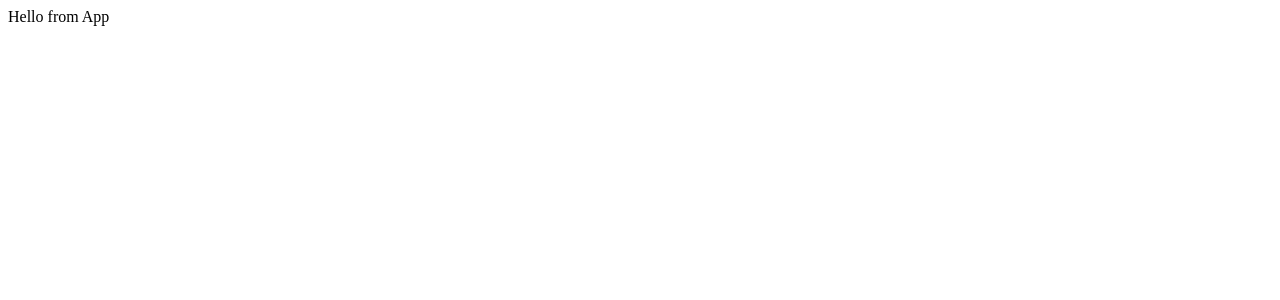
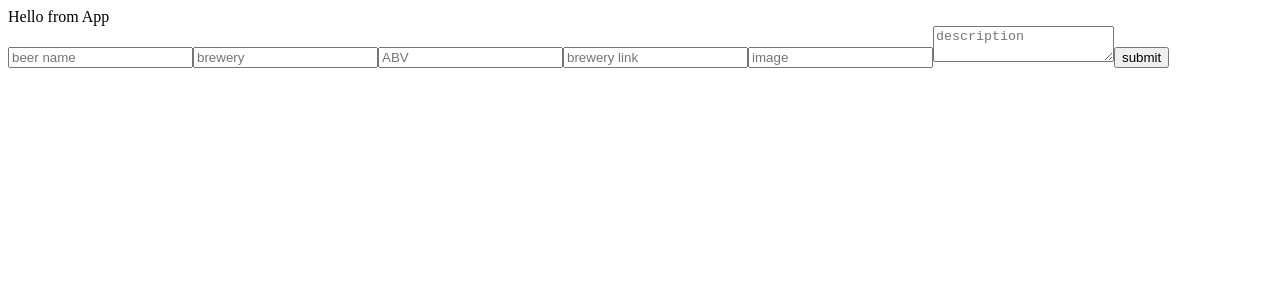
Before and after one commit to Evan-Jams/cheers-frontend, a React (Create React App) app: page / in a window 1280 px wide. Shown: the top 300 px of the page. Built offline with nearby package versions, Linux system fonts and the light colour scheme.

Commit message:
added form and components folder

```diff
--- a/src/App.js
+++ b/src/App.js
@@ -1,4 +1,15 @@
 import React from 'react';
+import NewBeer from './components/NewBeerForm.js'
+
+
+let baseURL = ''
+
+if (process.env.NODE_ENV === 'development') {
+  baseURL = 'http://localhost:3003'
+} else {
+  baseURL = 'https://cheers-backend.herokuapp.com/'
+}
+
 
 export default class App extends React.Component {
   constructor(props){
@@ -6,11 +17,20 @@ export default class App extends React.Component {
     this.state = {
       beers: []
     }
+    this.handleAddBeer = this.handleAddBeer.bind(this)
   }
+  handleAddBeer(beer){
+      const copyBeers = [beer, ...this.state.beers]
+      this.setState({
+          beers: copyBeers
+      })
+  }
+
   render() {
     return(
       <div>
         Hello from App
+        <NewBeer baseURL={baseURL} handleAddBeer={this.handleAddBeer}/>
       </div>
     )
   }
--- /dev/null
+++ b/src/components/NewBeerForm.js
@@ -0,0 +1,71 @@
+import React, {Component} from 'react'
+
+
+class NewBeer extends Component {
+    constructor(props){
+        super(props)
+        this.state = {
+            name: '',
+            brewery: '',
+            abv: '',
+            img: '',
+            url: '',
+            description: ''
+        }
+        this.handleChange = this.handleChange.bind(this)
+        this.handleSubmit = this.handleSubmit.bind(this)
+    }
+    handleChange(event){
+        this.setState({[event.target.id]: event.target.value})
+    }
+    async handleSubmit(event){
+        event.preventDefault()
+        try {
+            let response = await fetch(this.props.baseURL + '/beers/', {
+                method: 'POST',
+                body: JSON.stringify({
+                    name: this.state.name,
+                    brewery: this.state.brewery,
+                    abv: this.state.abv,
+                    img: this.state.img,
+                    url: this.state.url,
+                    description: this.state.description
+                }),
+                headers: {
+                    'Content-Type': 'application/json'
+                }
+            })
+            let data = await response.json()
+            this.props.handleAddBeer(data)
+            this.setState({
+                name: '',
+                brewery: '',
+                abv: '',
+                img: '',
+                url: '',
+                description: ''
+            })
+        } catch (e) {
+            console.error('Error', e);
+        }
+    }
+    render(){
+        return(
+            <div>
+                <form handleSubmit={this.handleSubmit}>
+                    <input type="text" name="name" placeholder="beer name" onChange={this.handleChange}/>
+                    <input type="text" name="brewery" placeholder="brewery" onChange={this.handleChange}/>
+                    <input type="text" name="abv" placeholder="ABV" onChange={this.handleChange}/>
+                    <input type="text" name="url" placeholder="brewery link" onChange={this.handleChange}/>
+                    <input type="text" name="img" placeholder="image" onChange={this.handleChange}/>
+                    <textarea type="text" name="description" placeholder="description" onChange={this.handleChange}/>
+                    <input type="submit" value="submit"/>
+                </form>
+            </div>
+        )
+    }
+}
+
+
+
+export default NewBeer
```
